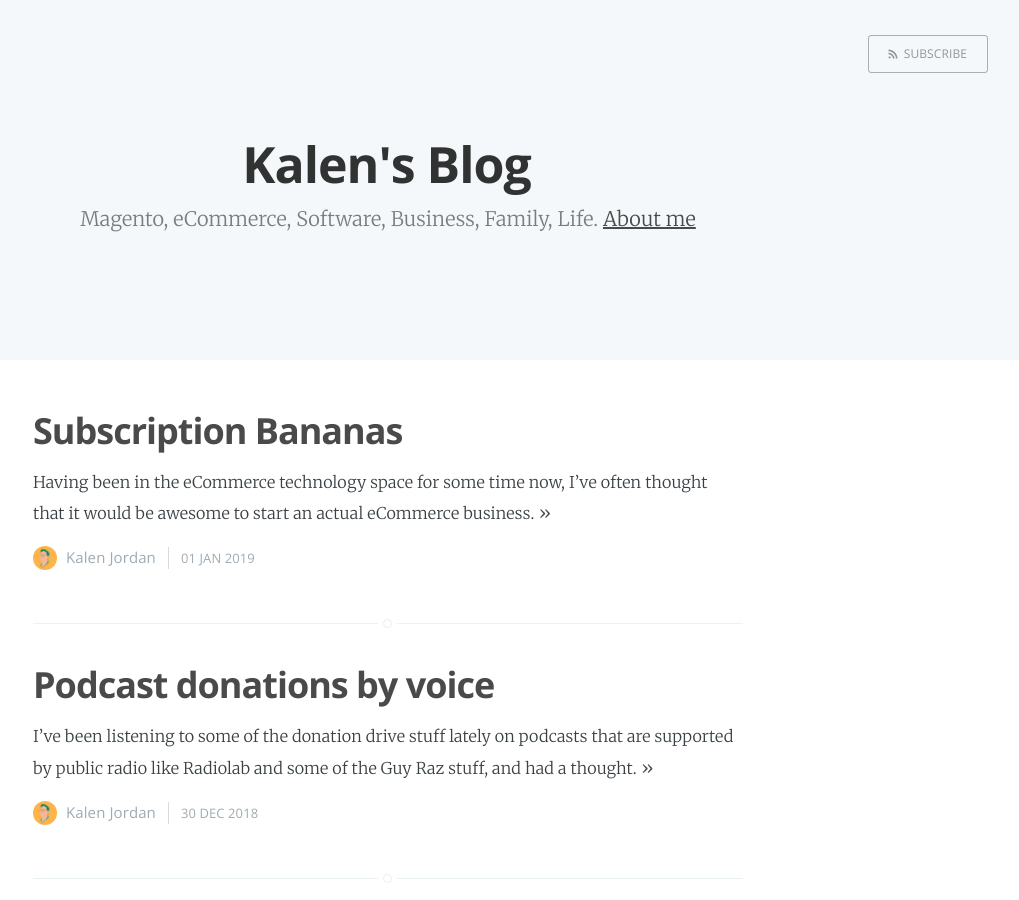
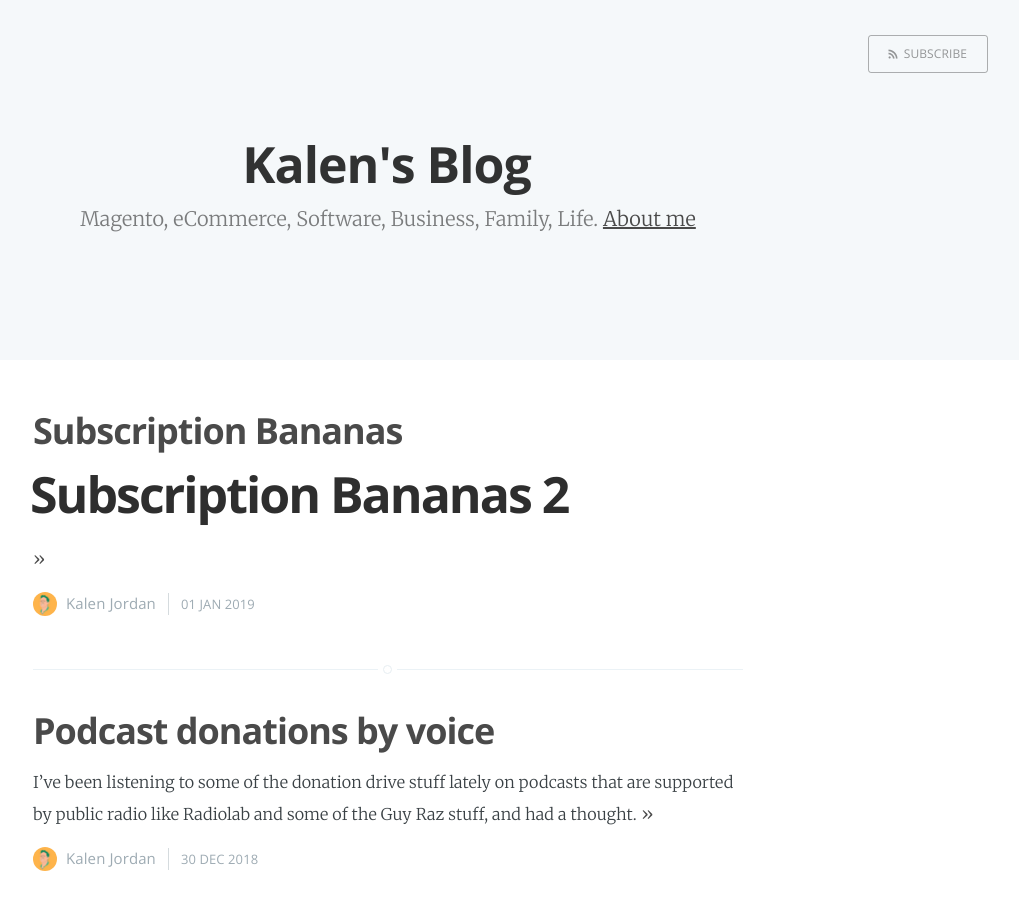
Before and after one commit to kalenjordan/kalenjordan.github.io, a Jekyll site: the page built from index.html, in a window 1280 px wide and 900 px high. Shown: the whole window, without its empty margins (252-1271 px from the left). Built offline with Jekyll 4.4.1, drawn with Linux system fonts in a browser that asks for light colours; the list of posts is cut into pages by our own code; comment, search, counter and statistics services are not loaded.

Commit message:
Update 2019-01-01-subscription-bananas.md

```diff
--- a/_posts/2019-01-01-subscription-bananas.md
+++ b/_posts/2019-01-01-subscription-bananas.md
@@ -1,6 +1,4 @@
----
-title: Subscription Bananas
----
+# Subscription Bananas 2
 
 Having been in the eCommerce technology space for some time now, I've often thought that it would be awesome to start an actual eCommerce business.
 
```
